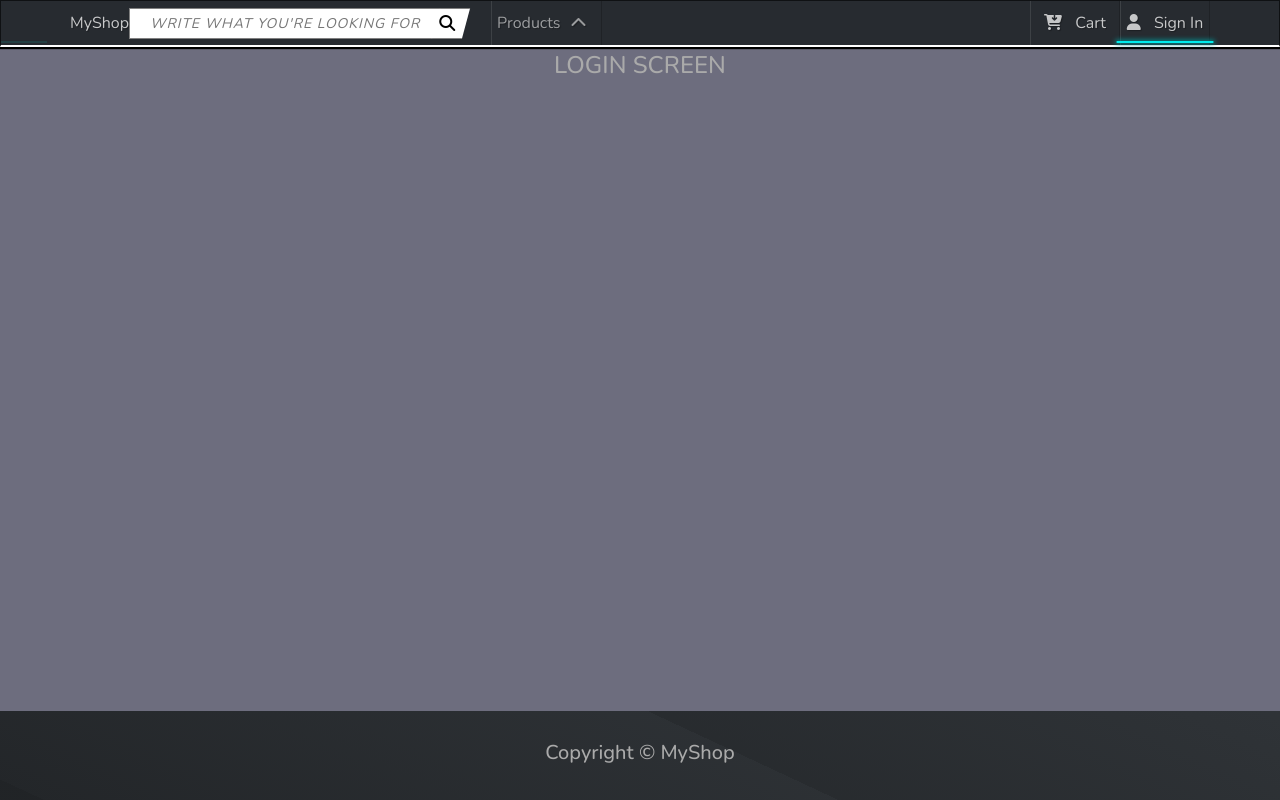
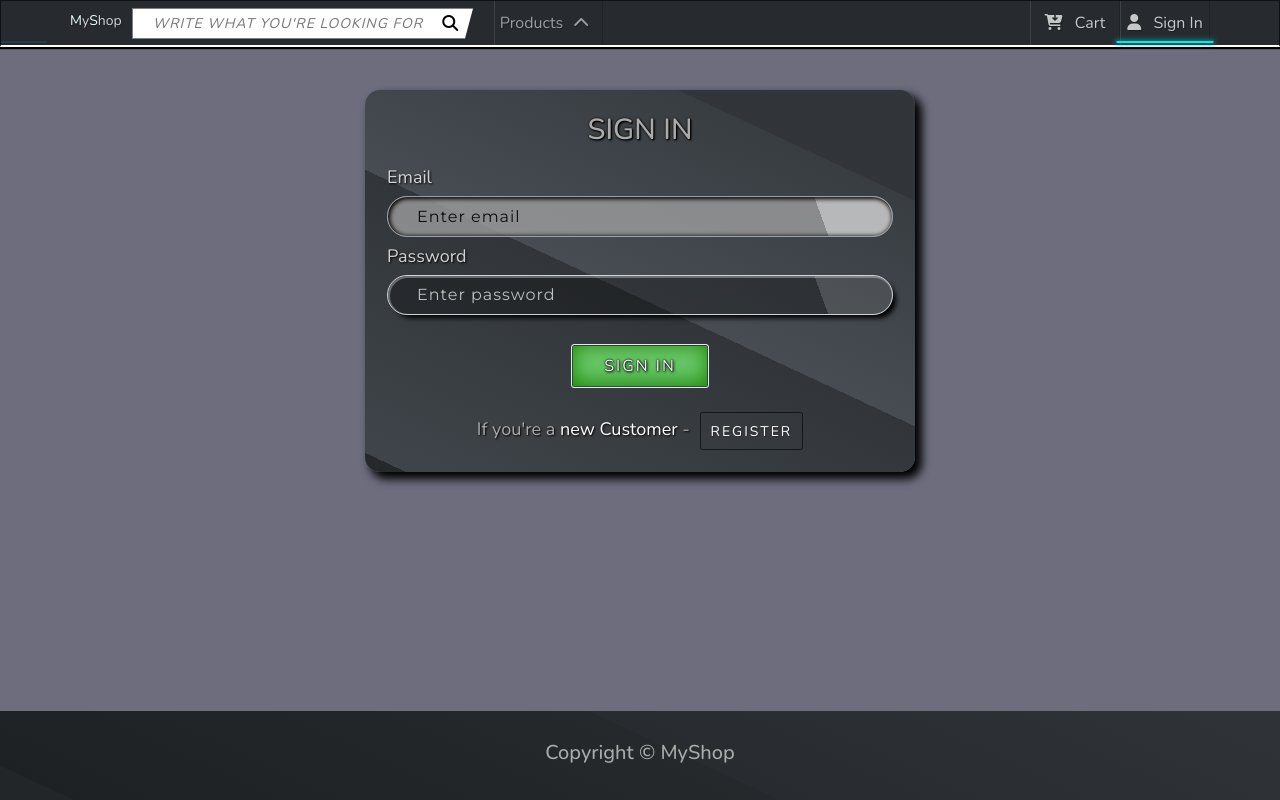
Before and after one commit to Michal-W-dev/Keyboards-shop, a Next.js app: page /login in a window 1280 px wide. Built offline with nearby package versions, Linux system fonts and the light colour scheme.

Commit message:
Add formGroup component & login page

```diff
--- /dev/null
+++ b/components/formGroup.module.scss
@@ -0,0 +1,104 @@
+.formGroup {
+  input {
+    font-family: 'Montserrat', sans-serif;
+    margin-bottom: 0.6rem;
+    font-size: 1.7rem;
+    letter-spacing: 1px;
+    padding: 0.65rem 2rem 0.65rem 2.9rem;
+    color: white;
+    background: linear-gradient(70deg, rgba(0, 0, 0, .3) 85%, rgba(128, 128, 128, .2) 85%);
+    border-radius: 20px;
+    box-shadow: inset 1px 1px 0 1px rgba(255, 255, 255, 0.3), 5px 5px 5px -2px black;
+  }
+  label {
+    text-transform: capitalize;
+    margin-right: 2rem;
+    color: lightgrey;
+    text-shadow: 1px 1px 2px black;
+  }
+  input::selection,
+  textarea::selection {
+    background: rgba(0, 255, 191, 0.4);
+  }
+  input::placeholder,
+  textarea::placeholder {
+    color: rgba(255, 255, 255, 0.7);
+    font-size: 1.6rem;
+  }
+  input:focus,
+  textarea:focus {
+    font-size: 1.7rem;
+    font-weight: 500;
+    color: black;
+    background-color: rgba(255, 255, 255, 0.7);
+    box-shadow: inset 1px 1px 4px 1px black;
+  }
+  input:focus::placeholder,
+  textarea:focus::placeholder {
+    color: rgba(0, 0, 0, 0.9);
+  }
+  textarea {
+    font-family: 'Montserrat', sans-serif;
+    min-height: 6.5rem;
+    font-size: 1.7rem;
+    letter-spacing: 1px;
+    padding: 0.7rem 2rem 0 2.9rem;
+    color: white;
+    background: linear-gradient(70deg, rgba(0, 0, 0, .3) 85%, rgba(128, 128, 128, .1) 85%);
+    border-radius: 50px;
+    box-shadow: inset 1px 1px 0 1px rgba(255, 255, 255, 0.3), 5px 5px 5px -2px black;
+  }
+}
+
+/*-- INLINE --*/
+.formGroup {
+  &.inline {
+    display: flex;
+    align-items: center;
+    margin: 2.1rem 0rem 2.1rem 1%;
+  }
+  &.inline label {
+    width: 9rem;
+    text-align: left;
+    margin-right: 1rem;
+    font-size: 1.7rem;
+  }
+  input.inline::placeholder {
+    color: rgba(255, 255, 255, 0.65);
+  }
+  input.inline {
+    color: white;
+    padding-left: 3rem;
+    background-color: rgba(148, 95, 95, 0.4);
+    background: linear-gradient(125deg, rgba(255, 255, 255, .7), rgba(128, 128, 128, .4) 9%, rgba(0, 0, 0, .6) 16%, rgba(0, 0, 0, .1) 45%, rgba(37, 37, 37, 0.6) 78%, rgba(0, 0, 0, 0.95));
+    box-shadow: inset 1px 1px 1px rgba(255, 255, 255, .9), 5px 5px 6px 1px black;
+  }
+  input.inline:focus {
+    color: white;
+    background-color: rgba(0, 0, 0, 0.4);
+    background: linear-gradient(45deg, rgba(255, 255, 255, .1) 75%, rgba(128, 128, 128, .1) 75%);
+    box-shadow: inset 2px 2px 4px 2px black, 5px 5px 6px 1px black;
+  }
+}
+
+/*-- FLOAT --*/
+.formGroup {
+  position: relative;
+  .form-placeholder {
+    position: absolute;
+    font-size: 1.8rem;
+    bottom: 2px;
+    left: 2.7rem;
+    padding-left: 0.5rem;
+    transition: .2s transform;
+    opacity: 0.9;
+  }
+  .form-control:focus+.form-placeholder,
+  .form-control:valid+.form-placeholder {
+    transform: scale(0.75) translate3d(-22%, -130%, 0);
+    color: white;
+    opacity: 1;
+    text-shadow: 1px 1px 1px black, 1px 1px 2px black;
+    transition: .2s transform;
+  }
+}
--- /dev/null
+++ b/components/formGroup.tsx
@@ -0,0 +1,46 @@
+import { ChangeEvent } from 'react'
+import { Form } from 'react-bootstrap'
+import styles from './formGroup.module.scss'
+import cls from 'classnames';
+
+interface Props {
+  name: string
+  placeholder?: string
+  inline?: boolean
+  float?: boolean
+  style?: React.CSSProperties
+  // ...propsFormGroup
+  value: string
+  onChange: (e: ChangeEvent<HTMLInputElement>) => void
+  required?: boolean
+  type?: string
+  autoFocus?: boolean
+}
+
+const FormGroup = (props: Props) => {
+  const { placeholder, name, inline, float, style, ...propsFormGroup } = props;
+  return (
+    <Form.Group controlId={name} className={cls(styles.formGroup, inline && styles.inline)} style={{ ...style }}>
+
+      {!float && <Form.Label>{name}</Form.Label>}
+      <Form.Control
+        className={inline ? 'inline' : ''}
+        {...propsFormGroup}
+        placeholder={(float && ' ') || placeholder || `Enter ${name}`}
+        style={{ width: inline ? 'auto' : '100%' }}
+        autoComplete="off"
+      />
+      {float && <Form.Label className='form-placeholder'>{placeholder}</Form.Label>}
+    </Form.Group >
+  )
+}
+
+FormGroup.defaultProps = {
+  type: 'text',
+  autoFocus: false,
+  required: false,
+  inline: false,
+  float: false,
+}
+
+export default FormGroup
--- a/components/layout.module.scss
+++ b/components/layout.module.scss
@@ -26,7 +26,26 @@
     }
   }
   i {
-    margin-right: 0.9rem;
+    margin-right: 0.8rem;
+    &:global(.fa-chevron-up) {
+      margin-left: 1rem;
+      transition: .2s;
+    }
+    &.rotateChevron {
+      transform: rotate(180deg);
+    }
+  }
+  .brandWrapper {
+    margin-right: 1rem;
+    padding-bottom: 0.5rem;
+    font-weight: 100;
+    font-size: 1.4rem;
+    a {
+      color: rgb(212, 212, 212);
+    }
+    span {
+      color: rgb(236, 254, 255);
+    }
   }
 }
 
@@ -114,7 +133,6 @@
 }
 /* ------------------------------------------------------------------- */
 
-
 /* Search form -------------------------------------------------------- */
 .form {
   height: 3.1rem;
@@ -126,6 +144,8 @@
   border: 1px solid grey;
   height: 100%;
   padding-left: 2rem;
+  display: inline-block;
+  width: 312px;
   &::placeholder {
     text-transform: uppercase;
     font-style: italic;
--- a/components/layout.tsx
+++ b/components/layout.tsx
@@ -1,4 +1,4 @@
-import { useState, ReactNode, FormEvent, ChangeEvent } from 'react'
+import { useState, ReactNode, FormEvent, ChangeEvent, useCallback } from 'react'
 import { Container, Navbar, Nav, Row, Col } from 'react-bootstrap'
 import Link from 'next/link'
 import useLineAnimation from '../hooks/useLineAnimation';
@@ -6,6 +6,7 @@ import useBackground from '../hooks/useBackground'
 import styles from './layout.module.scss'
 import cls from 'classnames';
 import { useRouter } from 'next/router'
+import Search from './search'
 
 interface Props {
   children: ReactNode
@@ -25,8 +26,13 @@ const Layout = ({ children }: Props) => {
 
   const handleSubmit = (e: FormEvent) => {
     e.preventDefault()
-    console.log('push(`/keyboards/?search=${search}`)')
+    push(`/keyboards/?search=${search}`)
   }
+
+  const hideSearch = useCallback(() => {
+    setShowProducts(false)
+    setSearch('')
+  }, [])
 
 
   return (
@@ -35,16 +41,18 @@ const Layout = ({ children }: Props) => {
         <Navbar collapseOnSelect expand="md" bg="dark" variant="dark" fixed='top' >
           <div className={cls(styles.underline, styles[lineAnimationClass])} style={{ ...underlineStyles }} />
           <Container>
-            {/* TODO Search Component */}
-            <Navbar.Brand as={Link} href="/">MyShop</Navbar.Brand>
+            <Search search={search} showProducts={showProducts} hideSearch={hideSearch} />
+            <div className={styles.brandWrapper}>
+              <Navbar.Brand as={Link} href="/"><a><span>M</span>y<span>S</span>hop</a></Navbar.Brand>
+            </div>
             <form className={styles.form} onSubmit={handleSubmit}>
               <input
+                className={styles.input}
                 type="text"
                 onChange={handleSearch}
                 value={search}
                 autoFocus
                 placeholder="write what you're looking for"
-                className={cls(styles.input, 'mr-sm-2')} style={{ display: 'inline-block', width: '312px' }}
               />
               <button className={styles['btn-search']} type="submit"><i className="fas fa-search"></i></button>
             </form>
@@ -53,19 +61,12 @@ const Layout = ({ children }: Props) => {
               <Nav className="me-auto">
                 <Nav.Link as={'div'} className={cls(styles.follow, showProducts && styles.active)}
                   onClick={() => { setShowProducts(!showProducts); setSearch('') }}
-                > Products
-                  <i className="fas fa-chevron-up"
-                    style={{
-                      marginLeft: '1rem',
-                      transform: showProducts ? 'rotate(180deg)' : 'rotate(0)',
-                      transition: '0.2s'
-                    }}
-                  />
+                > Products <i className={cls("fas fa-chevron-up", showProducts && styles.rotateChevron)} />
                 </Nav.Link>
               </Nav>
 
               <Nav>
-                <Nav.Link as={'div'} className={cls(styles.follow, pathname == "/cart" && styles.active)}>
+                <Nav.Link as={'div'} className={cls(styles.follow, pathname === "/cart" && styles.active)}>
                   <Link href='/cart' passHref>
                     <a>
                       <i className="fas fa-cart-arrow-down" /> Cart
@@ -73,7 +74,7 @@ const Layout = ({ children }: Props) => {
                   </Link>
                 </Nav.Link>
                 {/* TODO Dropdown : Sign in */}
-                <Nav.Link as={'div'} className={cls(styles.follow, pathname == "/login" && styles.active)}>
+                <Nav.Link as={'div'} className={cls(styles.follow, pathname === "/login" && styles.active)}>
                   <Link href='/login' passHref>
                     <a>
                       <i className="fas fa-user" /> Sign In
--- a/pages/_document.tsx
+++ b/pages/_document.tsx
@@ -5,7 +5,7 @@ class MyDocument extends Document {
     return (
       <Html>
         <Head>
-          <link href="https://fonts.googleapis.com/css2?family=Nunito:wght@200;400;500&display=swap" rel="stylesheet" />
+          <link href="https://fonts.googleapis.com/css2?family=Montserrat:wght@400&family=Nunito:wght@200;400;500&display=swap" rel="stylesheet" />
         </Head>
         <body>
           <Main />
--- a/pages/login.tsx
+++ b/pages/login.tsx
@@ -1,5 +1,66 @@
-const Login = () => (
-  <h1>LOGIN SCREEN</h1>
-)
+import React, { useState, useEffect, useRef, ChangeEvent, FormEvent } from 'react'
+import { Row, Col, Button, Form } from 'react-bootstrap'
+import styles from '../styles/login.module.scss'
+import useBackground from '../hooks/useBackground'
+import { useRouter } from 'next/router'
+import FormGroup from '../components/formGroup'
+import cls from 'classnames';
 
-export default Login;
+const LoginScreen = () => {
+  const backgroundImage = useBackground({ stripesNum: 6, topSatur: 30, lowSatur: 10 })
+  const [bgAnimation, setBgAnimation] = useState(false)
+
+  const [email, setEmail] = useState('');
+  const [password, setPassword] = useState('')
+
+  const timerIdRef = useRef<NodeJS.Timeout | null>(null);
+
+  const { push } = useRouter();
+
+  const handleSubmit = (e: FormEvent) => {
+    e.preventDefault();
+    setPassword('')
+    setBgAnimation(true)
+    timerIdRef.current = setTimeout(() => setBgAnimation(false), 2000)
+  }
+
+  useEffect(() => () => { if (timerIdRef.current) clearTimeout(timerIdRef.current) }, [])
+
+
+  return (
+    <div className={cls(styles.login, bgAnimation && styles.bgAnim)} style={{ backgroundImage }}>
+      <h1 className={styles.title}>Sign In</h1>
+
+      <Form onSubmit={handleSubmit}>
+        <FormGroup
+          name='email'
+          value={email}
+          onChange={(e: ChangeEvent<HTMLInputElement>) => setEmail(e.target.value)}
+          autoFocus
+        />
+        <FormGroup
+          name='password'
+          type='password'
+          value={password}
+          onChange={(e: ChangeEvent<HTMLInputElement>) => setPassword(e.target.value)}
+        />
+        {/* TODO Message */}
+        <Button type='submit' className={styles.btnSignIn} variant="success"> Sign In </Button>
+      </Form>
+      <Row className='text-center'>
+        <Col>
+          <span className={styles['span-new-customer']}>{"If you're a "}<span>new Customer</span> - </span>{' '}
+          <Button
+            className={styles.btnRegister}
+            onClick={() => push('/register')}
+            variant="outline-secondary">
+            Register
+          </Button>
+        </Col>
+      </Row>
+      {/* TODO Loader */}
+    </div>
+  )
+}
+
+export default LoginScreen;
--- /dev/null
+++ b/styles/login.module.scss
@@ -0,0 +1,52 @@
+.login {
+  position: relative;
+  max-width: 550px;
+  margin: 4rem auto;
+  padding: 2.2rem;
+  border-radius: 15px;
+  text-align: start;
+  font-size: 1.8rem;
+  box-shadow: 6px 6px 10px 1px black;
+  background-size: 100%;
+  transition: background 0.9s;
+  .title {
+    text-align: center;
+    font-size: 2.9rem;
+    text-transform: uppercase;
+    margin-bottom: 1.5rem;
+    text-shadow: 1px 1px 1px black;
+    filter: drop-shadow(0px 0px 1px black);
+  }
+  .btnSignIn {
+    display: block;
+    margin: 3rem auto 2.5rem;
+    padding: 0.8rem 3.1rem;
+    font-size: 1.6rem;
+    letter-spacing: 2px;
+    text-transform: uppercase;
+    text-shadow: 0 0 1px black, 0 0 2px black, 1px 1px 3px black;
+    box-shadow: inset 0px 0px 20px rgb(27, 136, 0), 0 0 0 1px lavender;
+  }
+  .btnRegister {
+    font-size: 1.4rem;
+    color: white;
+    letter-spacing: 2px;
+    text-transform: uppercase;
+    margin-left: 5px;
+  }
+  .loader {
+    position: absolute;
+    right: 45px;
+    top: 25px;
+  }
+  .span-new-customer {
+    text-shadow: 1px 1px 2px black;
+    span {
+      color: white;
+    }
+  }
+  &.bgAnim {
+    background-position: 90%;
+    background-size: 400%;
+  }
+}
```
